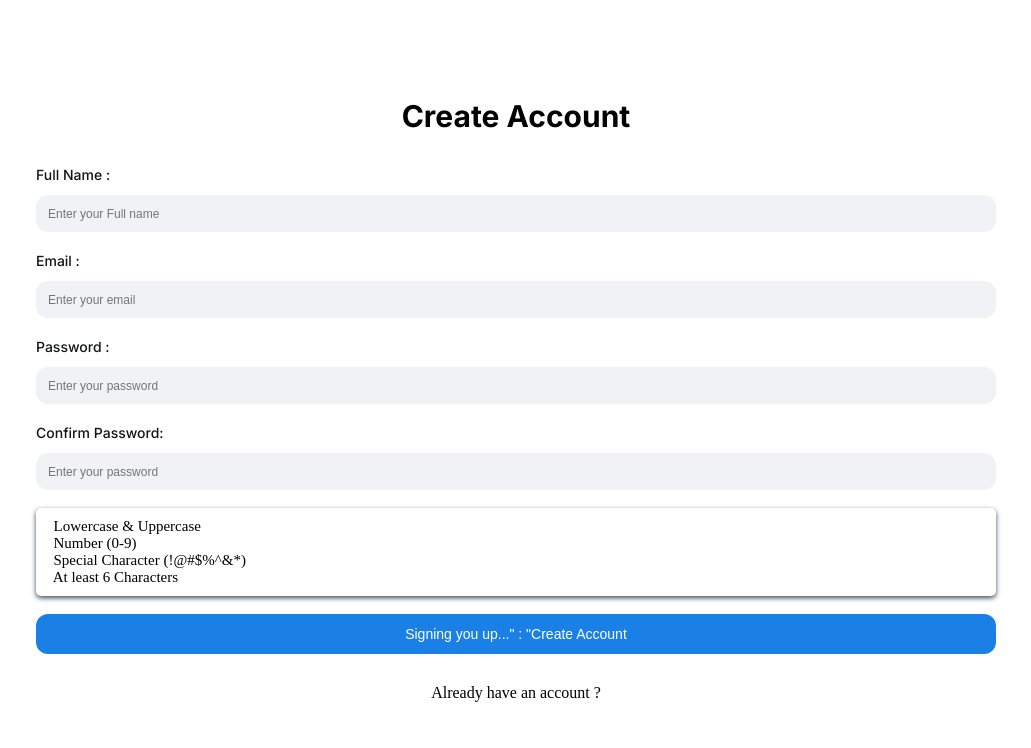
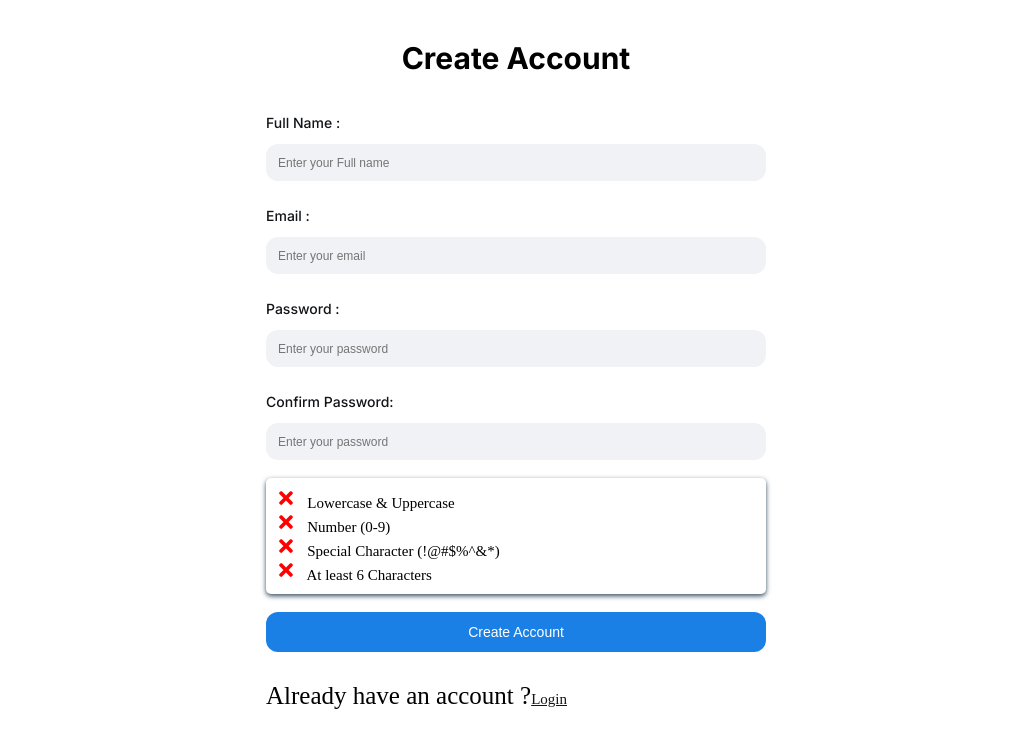
Before and after one commit to Operafab/Hostel-Management-App, a React (Vite) app in the folder Frontend/: page / in a window 1280 px wide. Shown: the top 748 px of the page, without its empty margins (124-1155 px from the left). Built offline with nearby package versions, Linux system fonts and the light colour scheme.

Commit message:
committs

```diff
--- a/Frontend/src/Component/Register/AdminReg.jsx
+++ b/Frontend/src/Component/Register/AdminReg.jsx
@@ -1,33 +1,83 @@
 
-import React from 'react'
+import React, { useEffect, useState } from 'react'
+import { Link } from 'react-router-dom'
+import { FaTimes } from 'react-icons/fa'
+import { BsCheck2All } from 'react-icons/bs'
 import "./Register.css"
 
 
 
 const AdminReg = () => {
+  const [formData, setFormData] = useState({
+    fullname: "",
+    email: "",
+    password1: "",
+    password2: "",
+  });
+
+  const [uCase, setUCase] = useState(false);
+  const [num, setNum] = useState(false);
+  const [sChar, setSChar] = useState(false);
+  const [passwordLength, setPasswordLength] = useState(false);
+  const [isSubmitting, setIsSubmitting] = useState(false);
+  const [formValidMessage, setFormValidMessage] = useState(false);
+
+  const timesIcon = <FaTimes color='red' size={20}/>
+  const checkIcon = <BsCheck2All color='green' size={20}/>
+
+  const switchIcon = (condition) =>{
+    return condition ? checkIcon: timesIcon;
+  }
+
+
+  const handleInputChange = (e) =>{
+    const {name, value} = e.target;
+    console.log(e.target.name, e.target.value)
+    setFormData((prevData)=>({...prevData, [name] : value}))
+  };
+
+
+  useEffect(()=>{
+    // console.log(formData)
+    const password = formData.password1
+    setUCase(/([a-z].*[A-Z])|([A-Z].*[a-z])/.test(password))
+    setNum(/([0-9])/.test(password))
+    setSChar(/([!,%,&,@,#,_,*])/.test(password));
+    setPasswordLength(password.length > 5)
+  }, [formData.password1]);
+
+  const handleSubmit = async(e) =>{
+    e.preventDefault();
+    setIsSubmitting(true)
+    setTimeout(()=>{
+      setIsSubmitting(false)
+    },4000);
+  };
+
   return (
     <div className='container form__ --100vh'>
-      <p  className='title'>Create Account</p>
-      <form className='form'>
+     <div className="form-container">
+     <p  className='title'>Create Account</p>
+      <form className='form' onSubmit={handleSubmit}>
 
         <div className='--dir-column'>
           <label htmlFor="fullname">Full Name : </label>
-          <input type="text" className='input' name='fullname' placeholder='Enter your Full name' required />
+          <input type="text" onChange={handleInputChange} className='input' name='fullname' placeholder='Enter your Full name' required />
         </div>
 
         <div className='--dir-column'>
           <label htmlFor="email">Email : </label>
-          <input type="email" className='input' name='email' placeholder='Enter your email' required />
+          <input type="email" onChange={handleInputChange} className='input' name='email' placeholder='Enter your email' required />
         </div>
 
         <div className='--dir-column'>
           <label htmlFor="password">Password : </label>
-          <input type="password" className='input' name='passsword1' placeholder='Enter your password' required />
+          <input type="password" onChange={handleInputChange} className='input' name='password1' placeholder='Enter your password' required />
         </div>
 
         <div className='--dir-column'>
           <label htmlFor="password">Confirm Password: </label>
-          <input type="text" className='input' name='password2' placeholder='Enter your password' required />
+          <input type="text" onChange={handleInputChange} className='input' name='password2' placeholder='Enter your password' required />
         </div>
 
         <div className="card">
@@ -35,35 +85,38 @@ const AdminReg = () => {
           <ul>
             <li className='indicator'>
               <span >
-                &nbsp; Lowercase & Uppercase
+               {switchIcon(uCase )} &nbsp; Lowercase & Uppercase
               </span>
             </li>
             <li className='indicator'>
               <span >
-                &nbsp; Number (0-9)
+               {switchIcon (num)} &nbsp; Number (0-9)
               </span>
             </li>
             <li className='indicator'>
               <span >
-                &nbsp; Special Character (!@#$%^&*)
+               {switchIcon (sChar)} &nbsp; Special Character (!@#$%^&*)
               </span>
             </li>
             <li className='indicator'>
               <span >
-                &nbsp; At least 6 Characters
+                {switchIcon (passwordLength)} &nbsp; At least 6 Characters
               </span>
             </li>
           </ul>
         </div>
-        <button className="--btn" >
-          Signing you up..." : "Create Account
+        <button
+        disabled={isSubmitting}
+        className="--btn" >
+         { isSubmitting? "Signing you up": "Create Account"}
         </button>
       </form>
 
       <p>Already have an account ?
-        {/* <Link to="/login" >Login</Link>  */}
+        <Link to="/login" >Login</Link>
       </p>
 
+     </div>
     </div>
   )
 }
--- a/Frontend/src/Component/Register/Register.css
+++ b/Frontend/src/Component/Register/Register.css
@@ -1,11 +1,10 @@
 @media (min-width: 1200px) and (max-width: 1919px) {
-
   .form-container {
     width: 70%;
     max-width: 55rem;
     padding: 20px 40px;
     font-size: 25px;
-
+    /* height: 100%; */
   }
 
   .title {
@@ -30,11 +29,10 @@
     font-size: 25px;
   }
 
-  .form-container >p >a {
+  .form-container > p > a {
     text-decoration: underline;
     font-size: 25px;
   }
-
 }
 
 /* Normal css */
@@ -42,9 +40,10 @@
 .form__ {
   position: relative;
   display: flex;
-  flex-direction: column;
+  /* flex-direction: column; */
   align-items: center;
   justify-content: center;
+  /* padding: 2rem auto; */
 }
 
 .form-container {
@@ -55,6 +54,8 @@
   box-sizing: border-box;
   padding: 20px 30px;
   margin: 0 auto;
+  height: 100%;
+  /* text-align: center; */
 }
 
 .form-container > p > a {
@@ -112,6 +113,7 @@ label {
   background: #1a80e5;
   font-size: 14px;
   color: #fff;
+  /* margin-top: 25px; */
 }
 
 .card {
@@ -125,6 +127,13 @@ label {
   list-style: none;
   font-size: 15px;
 }
+
+.account {
+  text-align: center;
+  padding-bottom: 2rem;
+  font-size: 16px;
+}
+
 /* Normal css */
 
 .error-message {
@@ -132,9 +141,7 @@ label {
   font-size: 10px;
 }
 
-@media (min-width:992px) and (max-width: 1199px) {
-
-
+@media (min-width: 992px) and (max-width: 1199px) {
   .form-container {
     width: 70%;
     max-width: 35rem;
@@ -165,15 +172,13 @@ label {
     font-size: 20px;
   }
 
-  .form-container >p  >a {
+  .form-container > p > a {
     text-decoration: underline;
     font-size: 20px;
   }
-
 }
 
 @media (min-width: 768px) and (max-width: 991px) {
-
   .form-container {
     width: 70%;
     max-width: 30rem;
@@ -205,14 +210,13 @@ label {
     font-size: 18px;
   }
 
-  .form-container >p  >a {
+  .form-container > p > a {
     text-decoration: underline;
     font-size: 18px;
   }
 }
 
 @media (min-width: 481px) and (max-width: 767px) {
-
   .form-container {
     width: 100%;
     max-width: 30rem;
@@ -241,14 +245,13 @@ label {
     font-size: 12px;
   }
 
-  .form-container >p  >a {
+  .form-container > p > a {
     text-decoration: underline;
     font-size: 14px;
   }
 }
 
 @media (min-width: 290px) and (max-width: 480px) {
-
   .form-container {
     width: 100%;
     /* max-width: 30rem; */
@@ -280,9 +283,3 @@ label {
     margin-top: 10px;
   }
 }
-
-.left {
-  display: flex;
-  align-items: flex-start;
-  /* border: 1px solid red; */
-}
--- a/Frontend/src/Component/Register/StudentReg.jsx
+++ b/Frontend/src/Component/Register/StudentReg.jsx
@@ -4,7 +4,8 @@ import './Register.css'
 const StudentReg = () => {
   return (
     <div className='container form__ --100vh'>
-      <p  className='title'>Register a new Student</p>
+    <div className="form-container">
+    <p  className='title'>Register a new Student</p>
       <form className='form'>
 
         <div className='--dir-column'>
@@ -67,9 +68,7 @@ const StudentReg = () => {
           Register
         </button>
       </form>
-
-
-
+    </div>
     </div>
   )
 }
--- /dev/null
+++ b/Frontend/src/context/userContext.jsx
@@ -0,0 +1,22 @@
+import React, { children, createContext, useEffect, useState } from 'react'
+export const UserContext = createContext();
+const savedUser = localStorage.getItem("user");
+
+const defaultUser = savedUser ? JSON.parse(savedUser) : null;
+
+const userProvider = ({children}) => {
+  const [user, setUser] = useState(JSON.parse(savedUser) || null);
+
+  useEffect(()=>{
+    if(user){
+      localStorage.setItem("user",JSON.stringify(user));
+    }else{
+      localStorage.removeItem("user");
+    }
+  }, [user]);
+
+  return <UserContext.Provider value={{user,setUser}}> {children} </UserContext.Provider>;
+
+}
+
+export default userProvider
--- a/Frontend/src/main.jsx
+++ b/Frontend/src/main.jsx
@@ -1,14 +1,19 @@
-import { StrictMode } from 'react'
-import { createRoot } from 'react-dom/client'
-import './index.css'
-import App from './App.jsx'
-import { BrowserRouter } from 'react-router-dom'
+import { StrictMode } from "react";
+import { createRoot } from "react-dom/client";
+import "./index.css";
+import App from "./App.jsx";
+import { BrowserRouter } from "react-router-dom";
 import "react-confirm-alert/src/react-confirm-alert.css";
+import UserProvider from "./context/userContext.jsx";
 
-createRoot(document.getElementById('root')).render(
+createRoot(document.getElementById("root")).render(
   <StrictMode>
-    <BrowserRouter>
-    <App />
-    </BrowserRouter>
-  </StrictMode>,
-)
+
+    <UserProvider>
+      <BrowserRouter>
+        <App />
+      </BrowserRouter>
+    </UserProvider>
+
+  </StrictMode>
+);
```
